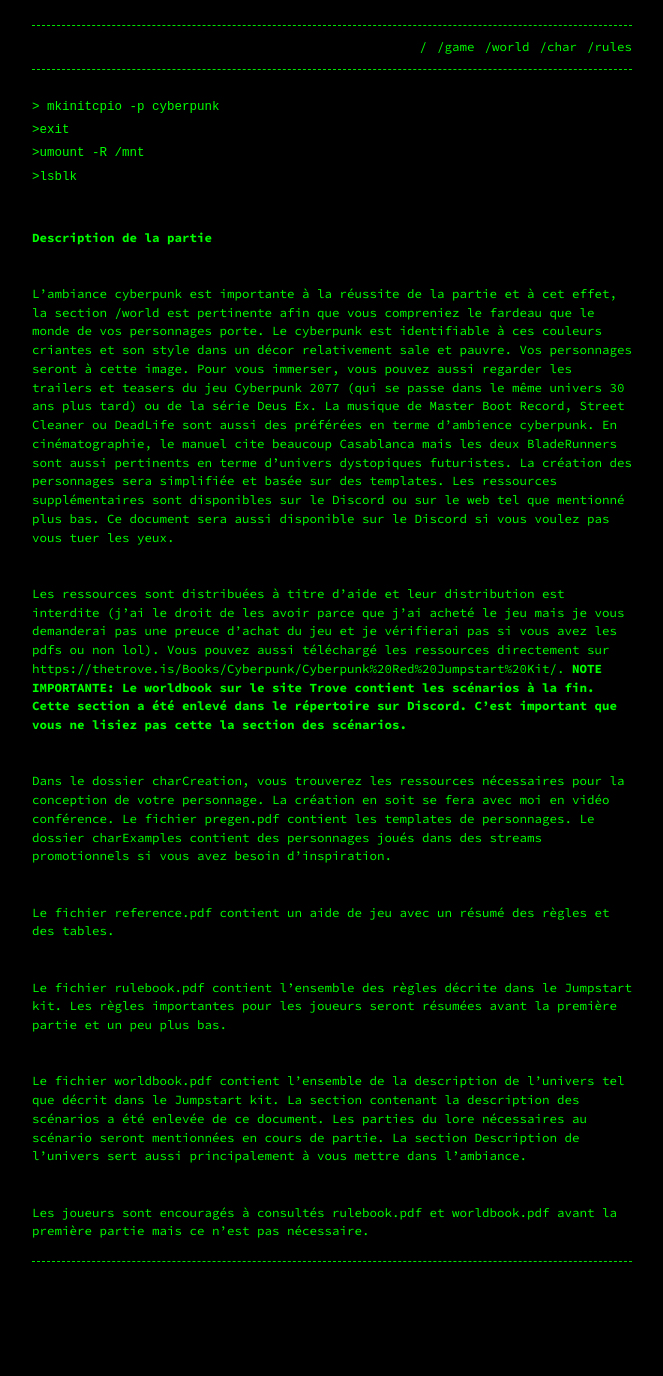
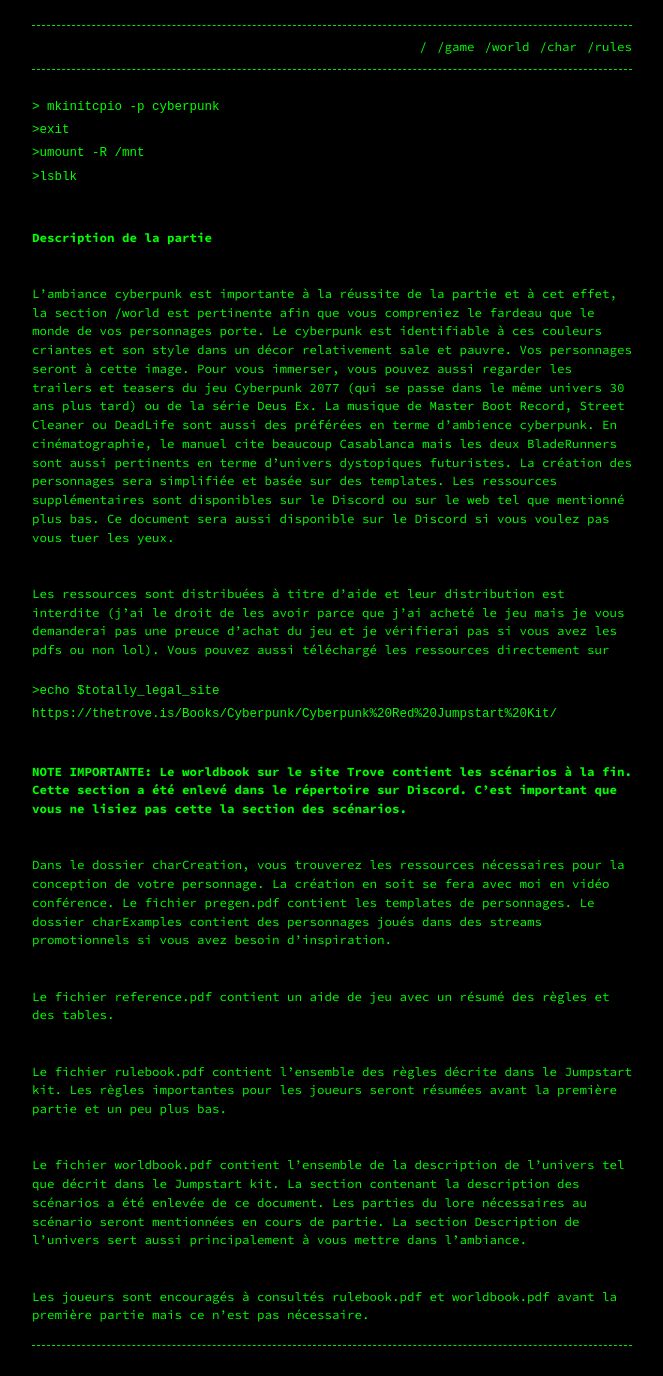
Before and after one commit to nova-explorer/CPR_invitation, a Jekyll site: the page built from game.md, in a window 1280 px wide. Shown: the whole page, without its empty margins (308-971 px from the left). Built offline with Jekyll 4.4.1, drawn with Linux system fonts in a browser that asks for light colours; before the commit the page ends 1292 px from its top, so only the background shows below that.

Commit message:
Update game.md

````diff
--- a/game.md
+++ b/game.md
@@ -15,7 +15,14 @@ permalink: /game
 <br />
 L'ambiance cyberpunk est importante à la réussite de la partie et à cet effet, la section /world est pertinente afin que vous compreniez le fardeau que le monde de vos personnages porte. Le cyberpunk est identifiable à ces couleurs criantes et son style dans un décor relativement sale et pauvre. Vos personnages seront à cette image. Pour vous immerser, vous pouvez aussi regarder les trailers et teasers du jeu Cyberpunk 2077 (qui se passe dans le même univers 30 ans plus tard) ou de la série Deus Ex. La musique de Master Boot Record, Street Cleaner ou DeadLife sont aussi des préférées en terme d'ambience cyberpunk. En cinématographie, le manuel cite beaucoup Casablanca mais les deux BladeRunners sont aussi pertinents en terme d'univers dystopiques futuristes. La création des personnages sera simplifiée et basée sur des templates. Les ressources supplémentaires sont disponibles sur le Discord ou sur le web tel que mentionné plus bas. Ce document sera aussi disponible sur le Discord si vous voulez pas vous tuer les yeux.
 <br />
-Les ressources sont distribuées à titre d’aide et leur distribution est interdite (j’ai le droit de les avoir parce que j’ai acheté le jeu mais je vous demanderai pas une preuce d'achat du jeu et je vérifierai pas si vous avez les pdfs ou non lol). Vous pouvez aussi téléchargé les ressources directement sur https://thetrove.is/Books/Cyberpunk/Cyberpunk%20Red%20Jumpstart%20Kit/. **NOTE IMPORTANTE: Le worldbook sur le site Trove contient les scénarios à la fin. Cette section a été enlevé dans le répertoire sur Discord. C'est important que vous ne lisiez pas cette la section des scénarios.**
+Les ressources sont distribuées à titre d’aide et leur distribution est interdite (j’ai le droit de les avoir parce que j’ai acheté le jeu mais je vous demanderai pas une preuce d'achat du jeu et je vérifierai pas si vous avez les pdfs ou non lol). Vous pouvez aussi téléchargé les ressources directement sur
+<br />
+```
+>echo $totally_legal_site
+https://thetrove.is/Books/Cyberpunk/Cyberpunk%20Red%20Jumpstart%20Kit/
+```
+<br />
+**NOTE IMPORTANTE: Le worldbook sur le site Trove contient les scénarios à la fin. Cette section a été enlevé dans le répertoire sur Discord. C'est important que vous ne lisiez pas cette la section des scénarios.**
 <br />
 Dans le dossier charCreation, vous trouverez les ressources nécessaires pour la conception de votre personnage. La création en soit se fera avec moi en vidéo conférence. Le fichier pregen.pdf contient les templates de personnages. Le dossier charExamples contient des personnages joués dans des streams promotionnels si vous avez besoin d’inspiration.
 <br />
````
